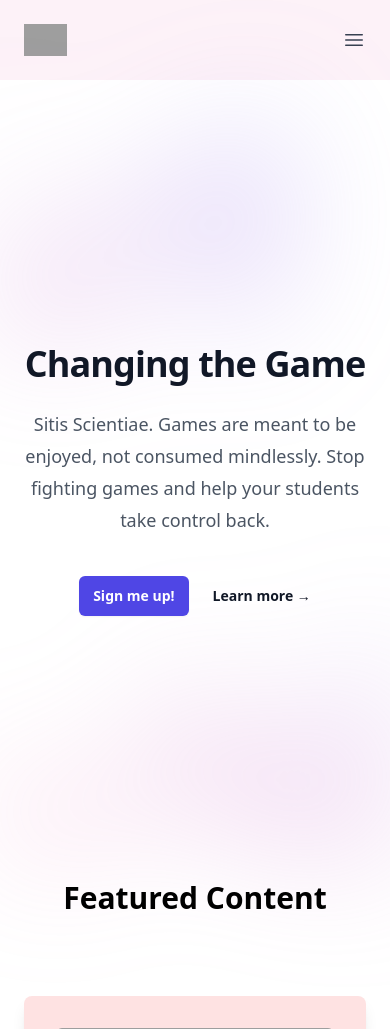
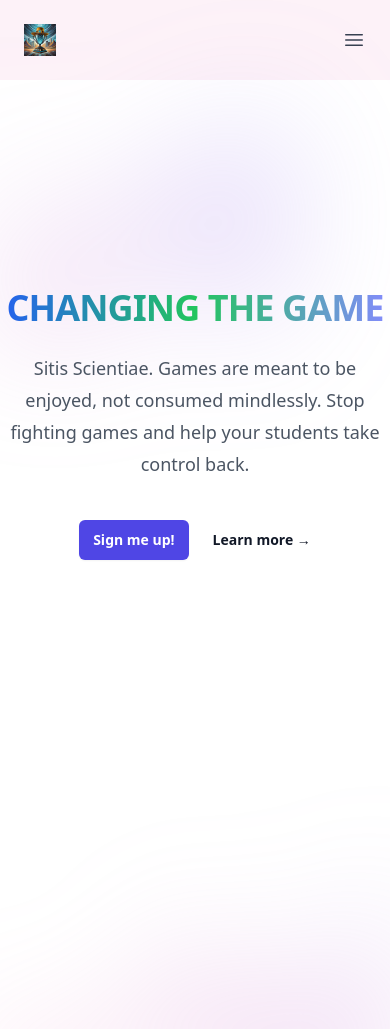
Before and after one commit to futurewitness/andrew-sports, a Flask app: page / in a window 390 px wide. Shown: the top 1029 px of the page. Run offline with Flask 3, Linux system fonts and the light colour scheme; some libraries are stand-ins or nearby versions; grey boxes are pictures that could not be loaded.

Commit message:
Added some color

```diff
--- a/templates/index.html
+++ b/templates/index.html
@@ -4,6 +4,7 @@
     <meta charset="UTF-8">
     <meta name="viewport" content="width=device-width, initial-scale=1.0">
     <title>Esports & Entertainment Hub</title>
+    <link rel="icon" type="image/x-icon" href="static/logo.jpg">
     <script src="https://cdn.tailwindcss.com"></script>
 </head>
 <div class="bg-white mb-40">
@@ -12,7 +13,7 @@
         <div class="flex lg:flex-1">
           <a href="#" class="-m-1.5 p-1.5">
             <span class="sr-only">Your Company</span>
-            <img class="h-8 w-auto" src="https://tailwindui.com/img/logos/mark.svg?color=indigo&shade=600" alt="">
+            <img class="h-8 w-auto" src="static/logo.jpg" alt="">
           </a>
         </div>
         <div class="flex lg:hidden">
@@ -31,16 +32,17 @@
       </div>
     </header>
 
-    <div class="relative isolate px-6 pt-14 lg:px-8">
+    <div class="relative isolate lg:px-8 h-screen">
       <div class="absolute inset-x-0 -top-40 -z-10 transform-gpu overflow-hidden blur-3xl sm:-top-80" aria-hidden="true">
         <div class="relative left-[calc(50%-11rem)] aspect-[1155/678] w-[36.125rem] -translate-x-1/2 rotate-[30deg] bg-gradient-to-tr from-[#ff80b5] to-[#9089fc] opacity-30 sm:left-[calc(50%-30rem)] sm:w-[72.1875rem]" style="clip-path: polygon(74.1% 44.1%, 100% 61.6%, 97.5% 26.9%, 85.5% 0.1%, 80.7% 2%, 72.5% 32.5%, 60.2% 62.4%, 52.4% 68.1%, 47.5% 58.3%, 45.2% 34.5%, 27.5% 76.7%, 0.1% 64.9%, 17.9% 100%, 27.6% 76.8%, 76.1% 97.7%, 74.1% 44.1%)"></div>
       </div>
       <div class="mx-auto max-w-2xl py-32 sm:py-48 lg:py-56">
         <div class="hidden sm:mb-8 sm:flex sm:justify-center">
+            <img class=" h-72 w-72 mr-8 flex-center" src="static/logo.jpg" alt="">
         </div>
         <div class="text-center">
-          <h1 class="text-4xl font-bold tracking-tight text-gray-900 sm:text-6xl">Changing the Game</h1>
-          <p class="mt-6 text-lg leading-8 text-gray-600">Sitis Scientiae. Games are meant to be enjoyed, not consumed mindlessly. Stop fighting games and help your students take control back.</p>
+          <h1 class="text-4xl font-bold tracking-tight text-gray-900 sm:text-6xl bg-gradient-to-r from-blue-600 via-green-500 to-indigo-400 inline-block text-transparent bg-clip-text">CHANGING THE GAME</h1>
+          <p class="mt-6 text-lg leading-8 text-gray-600 ">Sitis Scientiae. Games are meant to be enjoyed, not consumed mindlessly. Stop fighting games and help your students take control back.</p>
           <div class="mt-10 flex items-center justify-center gap-x-6">
             <a href="#" class="rounded-md bg-indigo-600 px-3.5 py-2.5 text-sm font-semibold text-white shadow-sm hover:bg-indigo-500 focus-visible:outline focus-visible:outline-2 focus-visible:outline-offset-2 focus-visible:outline-indigo-600">Sign me up!</a>
             <a href="#features" class="text-sm font-semibold leading-6 text-gray-900">Learn more <span aria-hidden="true">→</span></a>
@@ -58,21 +60,21 @@
     <section id="featured" class="bg-white-900 text-black py-20 mb-40">
         <div class="relative isolate pt-14 lg:px-8">
             <div class="container mx-auto px-6 text-center">
-                <h2 class="text-3xl lg:text-5xl font-bold mb-20" id="features">Featured Content</h2>
+                <h2 class="text-3xl lg:text-5xl font-bold mb-20 bg-gradient-to-r from-red-600 via-pink-500 to-orange-400 inline-block text-transparent bg-clip-text" id="features">Featured Content</h2>
                 <div class="grid grid-cols-1 md:grid-cols-3 gap-10">
                     <!-- Featured Card 1 -->
                     <div class="bg-red-100 rounded-lg p-8 shadow-lg">
                         <img src="https://www.andrews.edu/~calkins/math/webtexts/geomtri.jpg" alt="Esports Tournaments" class="mb-4 h-72 w-full  rounded-md">
                         <h3 class="text-xl lg:text-2xl font-bold mb-4">Math curriculum</h3>
                         <p class="text-lg mb-4">Check out how we give the problems meaning. No more of the same old prep books.</p>
-                        <a href="#" class="inline-block bg-blue-600 hover:bg-blue-700 text-white font-bold py-2 px-6 rounded-full uppercase tracking-wide">See the "difference" in problem representation.</a>
+                        <a href="/game" class="inline-block bg-blue-600 hover:bg-blue-700 text-white font-bold py-2 px-6 rounded-full uppercase tracking-wide">See the "difference" in problem representation.</a>
                     </div>
                     <!-- Featured Card 2 -->
                     <div class="bg-green-100 rounded-lg p-8 shadow-lg">
                         <img src="https://cdn.vox-cdn.com/thumbor/JAsHP-3N4GEVCFInsYrMmdpPc7Q=/0x0:3840x2160/1400x788/filters:focal(1920x1080:1921x1081)/cdn.vox-cdn.com/uploads/chorus_asset/file/13329371/RDR2_Screenshot_094_copy.jpg" alt="Esports News" class="mb-4 h-72 rounded-md">
                         <h3 class="text-xl lg:text-2xl font-bold mb-4">Humanities Curriculum</h3>
                         <p class="text-lg mb-4">Check out our evocative humanitites curriculum, featuring favorites such as Arthur Morgan.</p>
-                        <a href="#" class="inline-block bg-blue-600 hover:bg-blue-700 text-white font-bold py-2 px-6 rounded-full uppercase tracking-wide">See the world from someone else's boots</a>
+                        <a href="https://drive.google.com/file/d/1Tniwv0Sk2nvxSIurzAYSIS66UGEREjdb/view?usp=drive_link" class="inline-block bg-blue-600 hover:bg-blue-700 text-white font-bold py-2 px-6 rounded-full uppercase tracking-wide">See the world from someone else's boots</a>
                     </div>
                     <!-- Featured Card 3 -->
                     <div class="bg-blue-100 rounded-lg p-8 shadow-lg">
@@ -91,7 +93,7 @@
     </section>
 
     <!-- Footer -->
-    <footer class="bg-gray-800 text-white py-10">
+    <footer class="bg-gray-200 py-10">
         <div class="container mx-auto text-center">
             <p class="text-lg">&copy; 2024 Andrew Sports</p>
             <div class="mt-4">
```
Also changed, not shown: static/logo.jpg (added).
